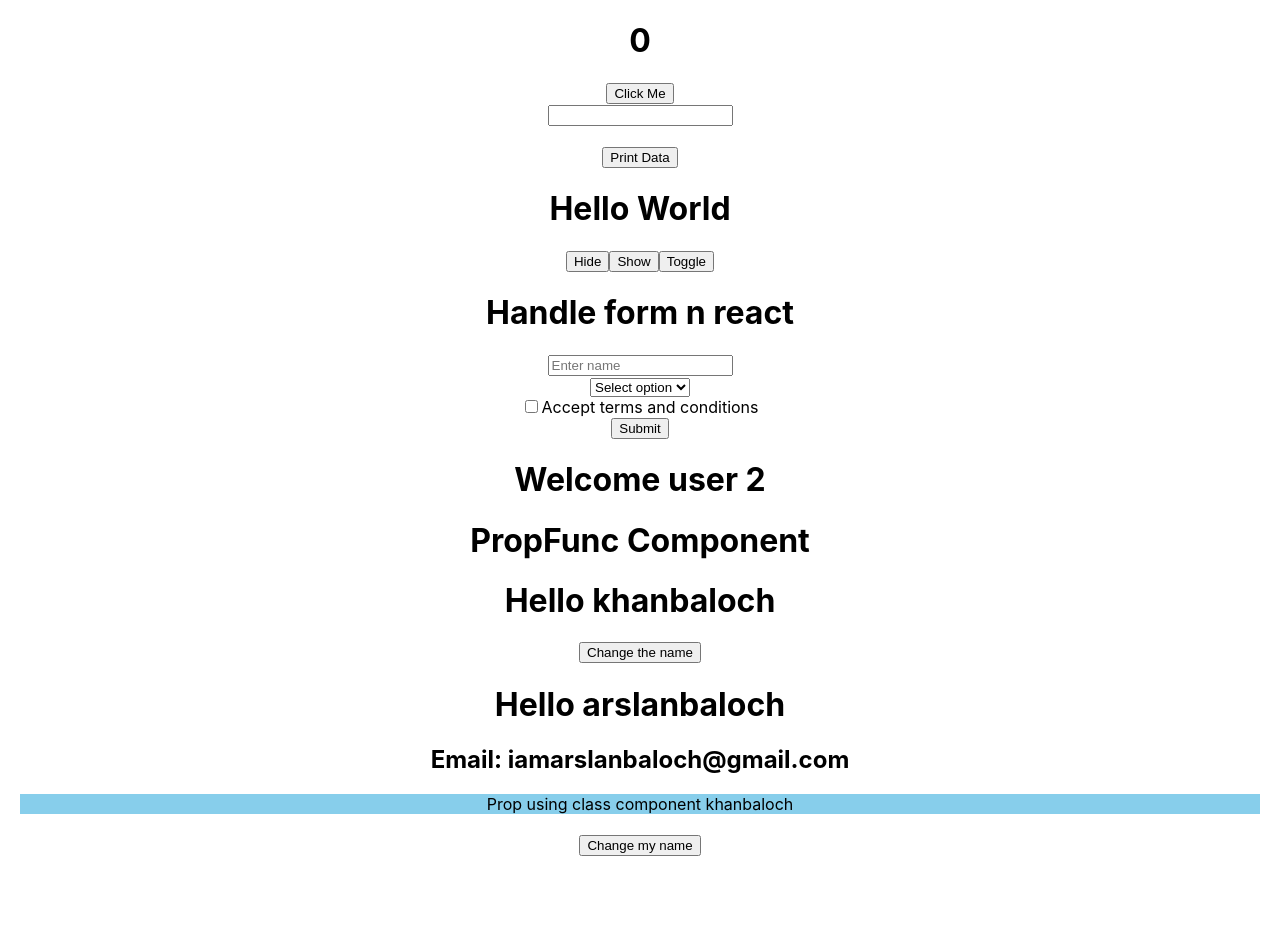
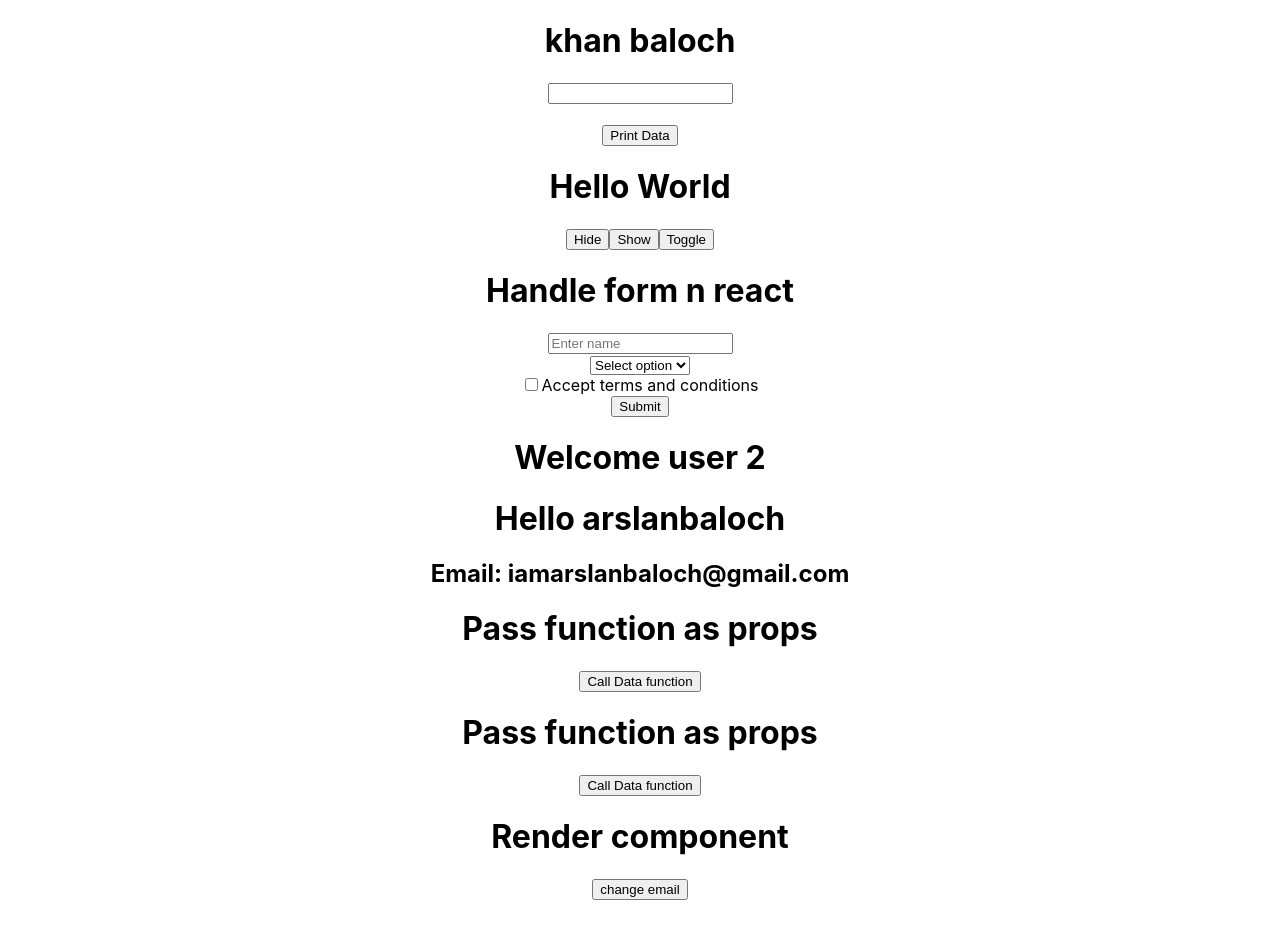
Before and after one commit to arslan8270/React-js-series, a React (Create React App) app: page / in a window 1280 px wide. Shown: the top 925 px of the page. Before the commit the page ends 856 px from the top, so only its background shows below. Built offline with nearby package versions, Linux system fonts and the light colour scheme.

Commit message:
component did update added

```diff
--- a/src/App.js
+++ b/src/App.js
@@ -1,4 +1,4 @@
-import { useState } from 'react';
+import React, { useState } from 'react';
 import logo from './logo.svg';
 import './App.css';
 import Users from './Users';
@@ -10,51 +10,73 @@ import Getinbox from './Getinbox';
 import HideShow from './HideShow';
 import Formdata from './Formdata';
 import Profile from './Profile';
+import PassFunc from './PassFunc';
+import Members from './Members';
+import RenderCycle from './RenderCycle';
+
+let data = "khan baloch"
+class App extends React.Component{
+
+  constructor()
+  {
+    console.log("Constructor")
+    super();
+    this.state={
+      count:0
+    }
+  }
+
+  componentDidUpdate(preProps,preState,snapshot)
+  {
+      console.log("componentDidUpdate",preState.count,this.state.count)
+
+  if(this.state.count<10)
+  {
+    this.setState({count:this.state.count+1})
+  }
+
+  }
 
 
-
-
-
-
-let data = "khan baloch"
-function App() {
-  let [data,setData] = useState(0)
-  let [name ,setName] = useState('khanbaloch')
-
-
-  function Apple()
+  render()
   {
-    return(<div>Apple component</div>)
+    console.log("render")
+  function Apple() {
+    return (<div>Apple component</div>)
   }
 
 
 
-  function updatedata()
+  function getData()
   {
-    setData(data+1)
+    alert("Hello from App")
   }
 
 
   return (
     <div className="App">
       <h1>{data}</h1>
-      <button onClick={updatedata}>Click Me</button>
-
-     <Getinbox/>
-     <HideShow/>
-     <Formdata/>
-     <Profile/>
-     <Profunc name={name} />
-     <button onClick={()=>{setName("iamarslan")}}>Change the name</button>
 
 
-     <Student name={"arslanbaloch"} email={"iamarslanbaloch@gmail.com"}/>
+      <Getinbox/>
+      <HideShow/>
+      <Formdata/>
+      <Profile/>
+      <Student name={"arslanbaloch"} email={"iamarslanbaloch@gmail.com"} />
+      <PassFunc data={getData}/>
+        <Members data={getData}/>
+        <RenderCycle/>
 
-     <Procls name={name}/>
-     <button onClick={()=>{setName("hello mister")}}>Change my name</button>
+        <h1>Component did update{this.state.count}</h1>
+        <button onClick={()=>{this.setState({count:1})}}>Update Name</button>
+
+
+
 
     </div>
   );
+
+  }
 }
 
 export default App;
--- /dev/null
+++ b/src/Members.js
@@ -0,0 +1,13 @@
+import React from "react";
+
+function Members(props)
+{
+    return(
+        <div>
+            <h1>Pass function as props</h1>
+            <button onClick={()=>props.data()}>Call Data function</button>
+        </div>
+    )
+}
+
+export default Members;
--- /dev/null
+++ b/src/PassFunc.js
@@ -0,0 +1,13 @@
+import React from "react";
+
+function PassFunc(props)
+{
+    return(
+        <div>
+            <h1>Pass function as props</h1>
+            <button onClick={()=>props.data()}>Call Data function</button>
+        </div>
+    )
+}
+
+export default PassFunc;
--- /dev/null
+++ b/src/RenderCycle.js
@@ -0,0 +1,35 @@
+import React,{Component} from "react";
+
+class RenderCycle  extends Component
+{
+
+    constructor()
+    {
+        super();
+        this.state={
+            name:"arslan"
+        }
+        console.log("cnstrctr")
+
+    }
+
+
+    render()
+    {
+        console.log("render")
+        console.log("render method",this.state.email)
+
+        return(
+            <>
+                    <h1>Render component</h1>
+                    <button onClick={()=>this.setState({email:"khan@gmail.com"})}>change email</button>
+
+                    <h1>ComponentDidMount{this.state.name}</h1>
+                    <button onClick={()=>{this.setState({name:"khanbaloch"})}}>DidMount</button>
+            </>
+        )
+    }
+
+}
+
+export default RenderCycle;
```
Also changed, not shown: src/Login.js (added, +54 -0 lines).
